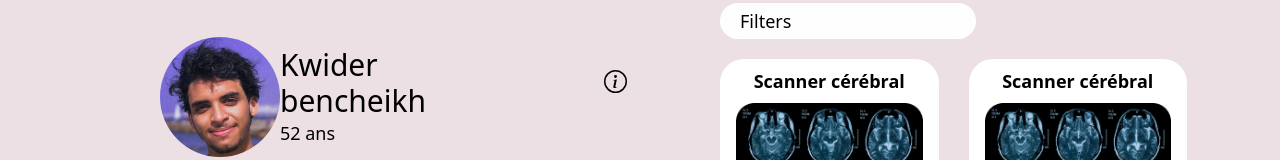
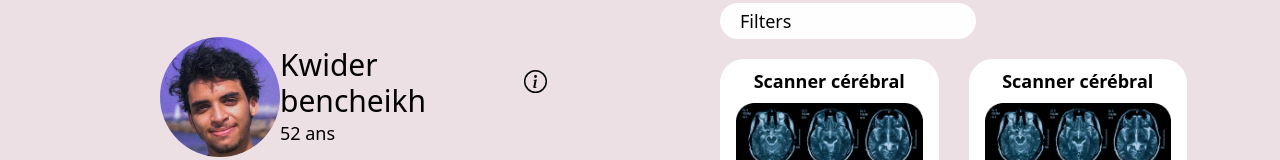
Before and after one commit to wadjih-bencheikh18/devfest22-front, a React (Vite) app: page /profile in a window 1280 px wide. Shown: the part 229-389 px from the top of the page. Built offline with nearby package versions, Linux system fonts and the light colour scheme.

Commit message:
fix person

```diff
--- a/src/sections/Person.jsx
+++ b/src/sections/Person.jsx
@@ -40,7 +40,7 @@ function Left() {
               <p className="font-light text-lg">52 ans</p>
             </div>
           </div>
-          <BsInfoCircle size={23} className="-mt-8" />
+          <BsInfoCircle size={23} className="-mt-8 mr-20" />
         </div>
         <div>
           <table>
```
